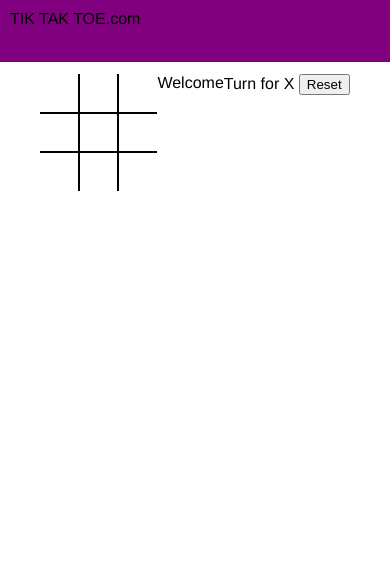
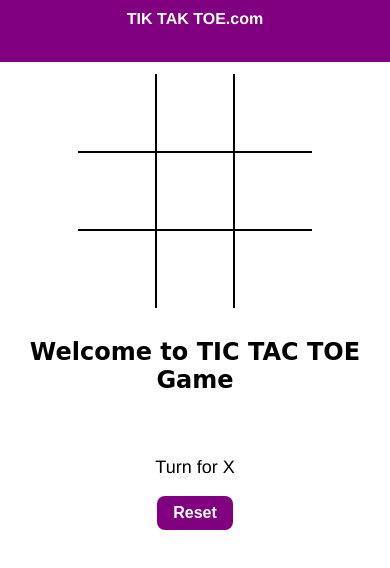
Before and after one commit to YashVardhanShukla460/Basic-Projects, a plain HTML site: page TIC TAC TOE/index.html in a window 390 px wide. Drawn offline with Linux system fonts and the light colour scheme.

Commit message:
fifth commit

```diff
--- a/TIC TAC TOE/index.css
+++ b/TIC TAC TOE/index.css
@@ -9,23 +9,31 @@ body {
     height: 100%;
 }
 
-.nav{
+.nav {
     background-color: purple;
     height: 5%;
     padding: 10px;
+    color: white;
+    font-weight: bold;
+    text-align: center;
 }
-.container{
-    /* background-color: red; */
+
+
+.container {
     display: flex;
     justify-content: center;
-    margin-top: 3%
+    align-items: flex-start;
+    margin-top: 3%;
+    gap: 20px;
 }
-.gamecontainer{
+
+.gamecontainer {
     display: grid;
-    grid-template-columns: repeat(3,10vw);
-    grid-template-rows: repeat(3,10vw);
+    grid-template-columns: repeat(3, 10vw);
+    grid-template-rows: repeat(3, 10vw);
 }
-.box{
+
+.box {
     border: 1px solid black;
     font-size: 8vw;
     cursor: pointer;
@@ -33,18 +41,72 @@ body {
     justify-content: center;
     align-items: center;
 }
-.box:hover{
+
+.box:hover {
     background-color: yellow;
 }
-.br0{
-    border-right: none;
+
+.br0 { border-right: none; }
+.bl0 { border-left: none; }
+.bt0 { border-top: none; }
+.bb0 { border-bottom: none; }
+
+.gameinfo h1 {
+    font-size: 2.5rem;
+    margin: 10px 0;
+    text-align: center;
+    font-family: 'Baloo Bhaina 2', cursive;
 }
-.bl0{
-    border-left: none;
+
+.controls {
+    display: flex;
+    flex-direction: column;
+    align-items: center;
+    margin-top: 15px;
 }
-.bt0{
-    border-top: none;
+
+.info .controls{
+    font-size: 22px;
+    margin-bottom: 10px;
 }
-.bb0{
-    border-bottom: none;
+
+#reset {
+    padding: 10px 20px;
+    font-size: 18px;
+    font-weight: bold;
+    border: none;
+    border-radius: 8px;
+    background-color: purple;
+    color: white;
+    cursor: pointer;
+    transition: 0.3s;
 }
+
+#reset:hover {
+    background-color: darkmagenta;
+}
+
+@media screen and (max-width: 950px) {
+    .container {
+        flex-direction: column;
+        align-items: center;
+    }
+
+    .gamecontainer {
+        grid-template-rows: repeat(3, 20vw);
+        grid-template-columns: repeat(3, 20vw);
+    }
+
+    .gameinfo h1 {
+        font-size: 1.5rem;
+    }
+
+    .info {
+        font-size: 18px;
+    }
+
+    #reset {
+        font-size: 16px;
+        padding: 8px 16px;
+    }
+}
--- a/TIC TAC TOE/index.html
+++ b/TIC TAC TOE/index.html
@@ -23,11 +23,16 @@
             <div class="box bb0 br0"><span class="boxtext"></span></div>
 
         </div>
-        <div class="gameinfo">Welcome</div>
-        <div>
-            <span class="info">Turn for X</span>
-            <button id="reset">Reset</button>
-        </div>
+       <div class="gameinfo">
+    <h1>Welcome to TIC TAC TOE Game</h1>
+</div>
+
+<div class="controls">
+    <p class="info">Turn for X</p>
+    <button id="reset">Reset</button>
+</div>
+
+
     </div>
 
 
--- a/TIC TAC TOE/index.js
+++ b/TIC TAC TOE/index.js
@@ -42,7 +42,7 @@ Array.from(boxes).forEach(element =>{
     })
 })
 
-// Make sure reset is defined as a DOM element
+
 let reset = document.getElementById('reset');
 reset.addEventListener('click',()=>{
     let boxtexts = document.querySelectorAll('.boxtext');
--- /dev/null
+++ b/TIC TAC TOE/style.css
@@ -0,0 +1,118 @@
+@import url('https://fonts.googleapis.com/css2?family=Baloo+Bhaina+2&family=Roboto&display=swap');
+*{
+    margin: 0;
+    padding: 0;
+}
+
+nav{
+    background-color: rgb(37, 9, 37);
+    color: white;
+    height: 65px;
+    font-size: 27px;
+    display: flex;
+    align-items: center;
+    padding: 0 12px;
+    font-family: 'Roboto', sans-serif;
+}
+
+nav ul{
+    list-style-type: none;
+}
+
+.gameContainer{
+    display: flex;
+    justify-content: center;
+    margin-top: 50px;
+}
+
+.container{
+    display: grid;
+    grid-template-rows: repeat(3, 10vw);
+    grid-template-columns: repeat(3, 10vw);
+    font-family: 'Roboto', sans-serif;
+    position: relative;
+}
+
+.box{
+    border: 2px solid black;
+    font-size: 8vw;
+    cursor: pointer;
+    display: flex;
+    justify-content: center;
+    align-items: center;
+}
+
+.box:hover{
+    background-color: rgb(242, 234, 250);
+}
+
+.info {
+    font-size: 22px;
+}
+
+.gameInfo{
+    padding: 0 34px;
+    font-family: 'Baloo Bhaina 2', cursive;
+}
+
+.gameInfo h1{
+    font-size: 2.5rem;
+}
+
+.imgbox img{
+    width: 0;
+    transition: width 1s ease-in-out;
+}
+
+.br-0{
+    border-right: 0;
+}
+
+.bl-0{
+    border-left: 0;
+}
+
+.bt-0{
+    border-top: 0;
+}
+
+.bb-0{
+    border-bottom: 0;
+}
+
+#reset {
+    margin: 0 23px;
+    padding: 1px 18px;
+    background: #f3e7f9;
+    border-radius: 6px;
+    cursor: pointer;
+    font-family: 'Baloo Bhaina 2';
+    font-size: 15px;
+    font-weight: bolder;
+}
+
+.line{
+    background-color: black;
+    height: 3px;
+    width: 0;
+    position: absolute;
+    background-color: #911d91;
+    transition: width 1s ease-in-out;
+}
+
+@media screen and (max-width: 950px)
+{
+    .gameContainer{
+        flex-wrap: wrap;
+    }
+    .gameInfo{
+        margin-top: 34px;
+    }
+    .gameInfo h1{
+        font-size: 1.5rem;
+    }
+    .container {
+        grid-template-rows: repeat(3, 20vw);
+        grid-template-columns: repeat(3, 20vw);
+    }
+}
```
Also changed, not shown: board.html (line endings or trailing spaces).
